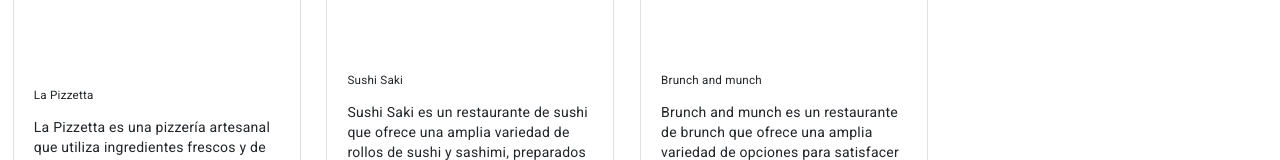
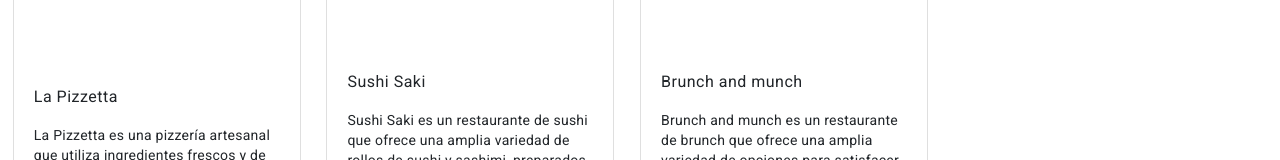
Before and after one commit to DiegoUpgradeHub/front-end-digini-foods, an Angular app: page /home in a window 1280 px wide. Shown: the part 356-516 px from the top of the page. Built offline with nearby package versions, Linux system fonts and the light colour scheme.

Commit message:
maquetación

```diff
--- a/src/app/pages/home/home.component.html
+++ b/src/app/pages/home/home.component.html
@@ -7,8 +7,8 @@
 <div class="card" style="width: 18rem;">
     <img class="card-img-top" src="assets/images/logo_pizza.png" alt="Card image cap">
     <div class="card-body">
-      <h5 class="card-title">La Pizzetta</h5>
-      <p class="card-text">La Pizzetta es una pizzería artesanal que utiliza ingredientes frescos y de alta calidad para crear sus deliciosas pizzas. Con una masa crujiente y sabrosa y una amplia variedad de coberturas, La Pizzetta es el lugar perfecto para disfrutar de una auténtica pizza italiana.</p>
+      <h4 class="card-title">La Pizzetta</h4>
+      <p class="card-text">La Pizzetta es una pizzería artesanal que utiliza ingredientes frescos y de alta calidad para crear sus deliciosas pizzas.<br><br>Con una masa crujiente y sabrosa y una amplia variedad de coberturas, La Pizzetta es el lugar perfecto para disfrutar de una auténtica pizza italiana.<br><br></p>
       <a href="#" class="btn btn-primary">Ver restaurante</a>
     </div>
   </div>
@@ -17,8 +17,8 @@
 <div class="card" style="width: 18rem;">
     <img class="card-img-top" src="assets/images/logo_sushi_saki.png" alt="Card image cap">
     <div class="card-body">
-      <h5 class="card-title">Sushi Saki</h5>
-      <p class="card-text">Sushi Saki es un restaurante de sushi que ofrece una amplia variedad de rollos de sushi y sashimi, preparados con ingredientes frescos y de alta calidad. Desde el clásico rollo de atún y aguacate hasta opciones más innovadoras como el rollo de langosta y espárragos, Sushi Saki tiene algo para todos los gustos. Además, también ofrecen opciones vegetarianas y veganas.</p>
+      <h4 class="card-title">Sushi Saki</h4>
+      <p class="card-text">Sushi Saki es un restaurante de sushi que ofrece una amplia variedad de rollos de sushi y sashimi, preparados con ingredientes frescos y de alta calidad. <br><br>Desde el clásico rollo de atún y aguacate hasta opciones más innovadoras como el rollo de langosta y espárragos, Sushi Saki tiene algo para todos los gustos.</p>
       <a href="#" class="btn btn-primary">Ver restaurante</a>
     </div>
   </div>
@@ -27,8 +27,8 @@
 <div class="card" style="width: 18rem;">
     <img class="card-img-top" src="assets/images/logo_brunch.png" alt="Card image cap">
     <div class="card-body">
-      <h5 class="card-title">Brunch and munch</h5>
-      <p class="card-text">Brunch and munch es un restaurante de brunch que ofrece una amplia variedad de opciones para satisfacer todos los gustos. Desde los clásicos huevos benedictinos y waffles belgas hasta opciones más creativas como los tostados de aguacate y los burritos de desayuno, brunch and munch es el lugar perfecto para comenzar el día con energía. Además, también ofrecen opciones vegetarianas y veganas.</p>
+      <h4 class="card-title">Brunch and munch</h4>
+      <p class="card-text">Brunch and munch es un restaurante de brunch que ofrece una amplia variedad de opciones para satisfacer todos los gustos.<br><br> Desde los clásicos huevos benedictinos y waffles belgas hasta opciones más creativas como los tostados de aguacate y los burritos de desayuno, brunch and munch es el lugar perfecto para comenzar el día con energía. .</p>
       <a href="#" class="btn btn-primary">Ver restaurante</a>
     </div>
   </div>
```
